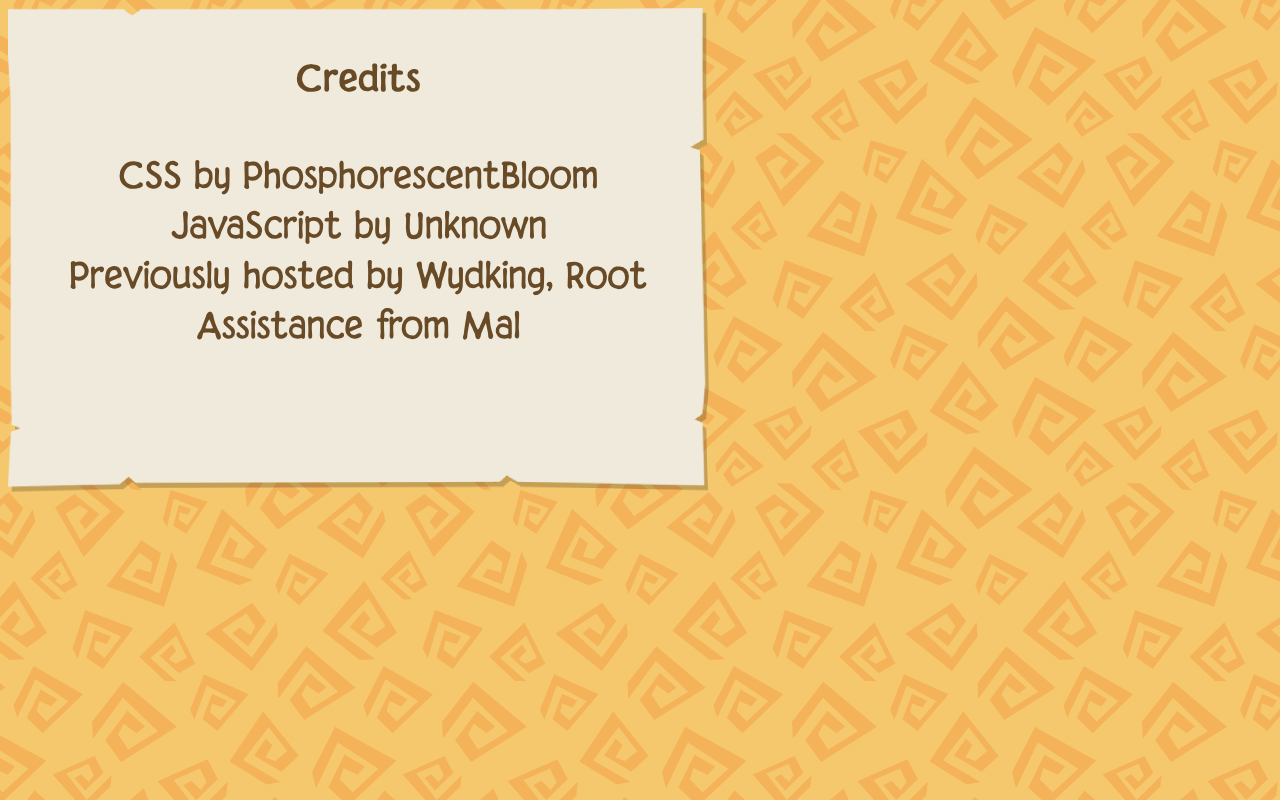
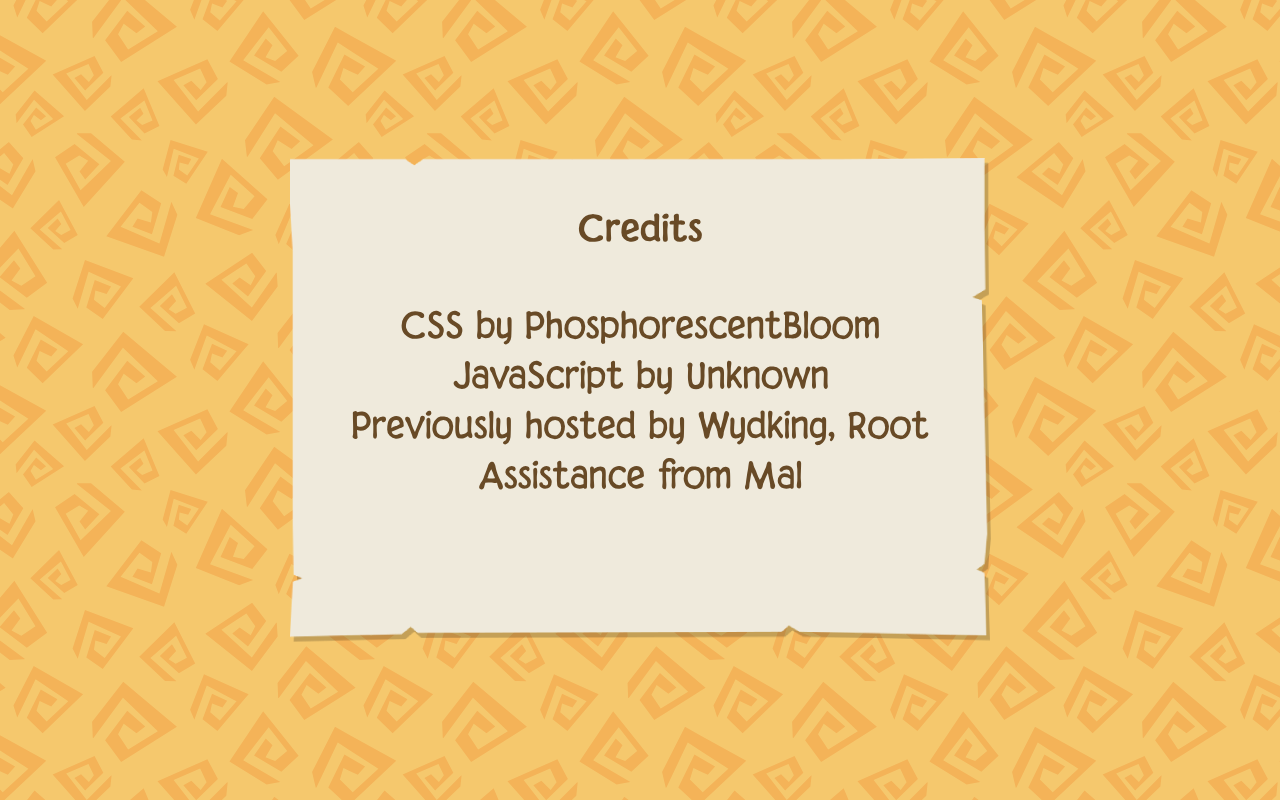
Before and after one commit to Tortep/color-code-viewer, a website: page public/credits.html in a window 1280 px wide. Drawn offline with Linux system fonts and the light colour scheme.

Commit message:
Update credits.html

```diff
--- a/public/credits.html
+++ b/public/credits.html
@@ -9,7 +9,10 @@
   display: flex;
   justify-content: center;
   align-items: center;
+  height: 100%;
   }
   </style>
-  <img src="/credits.png" class="center">
+  <div class="center">
+    <img src="/credits.png">
+  </div>
 </html>
```
